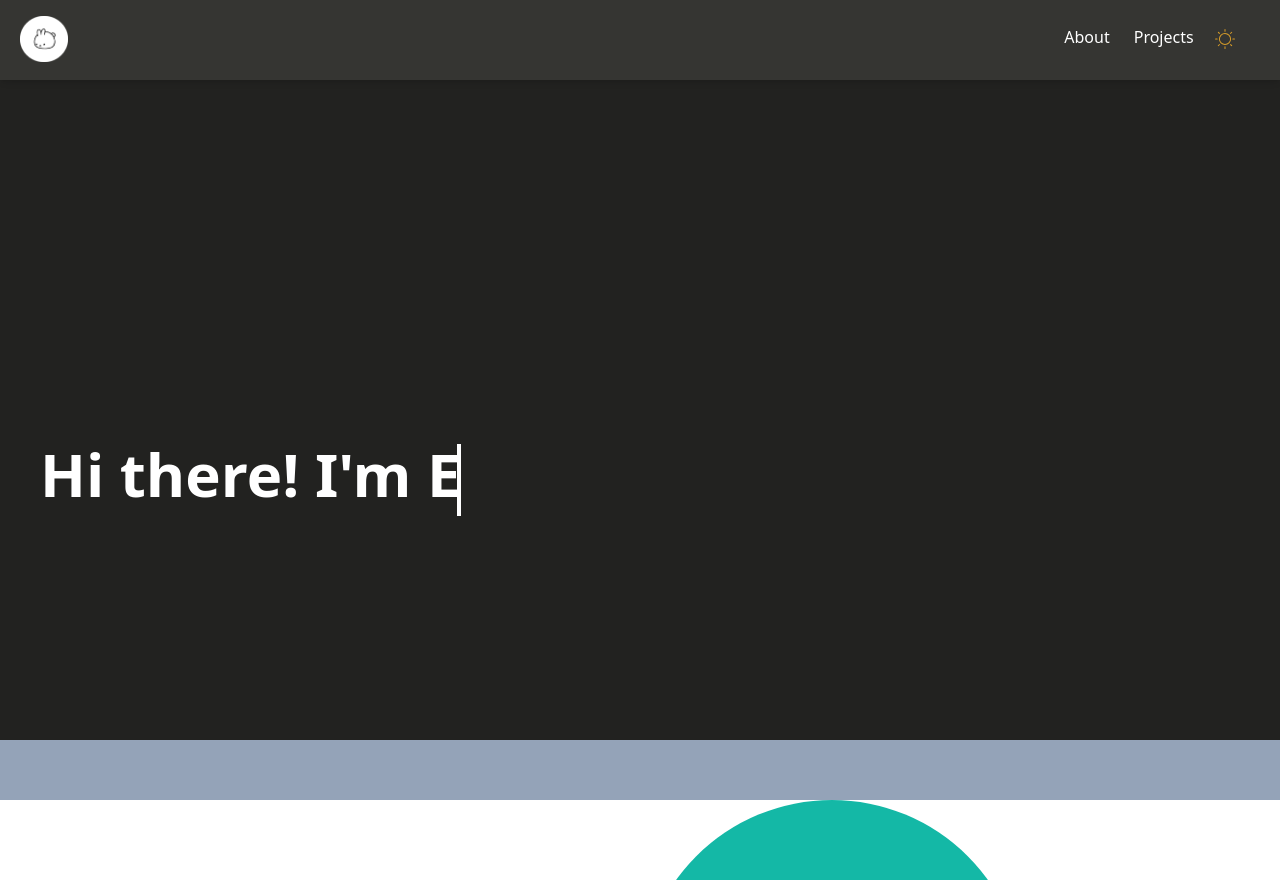
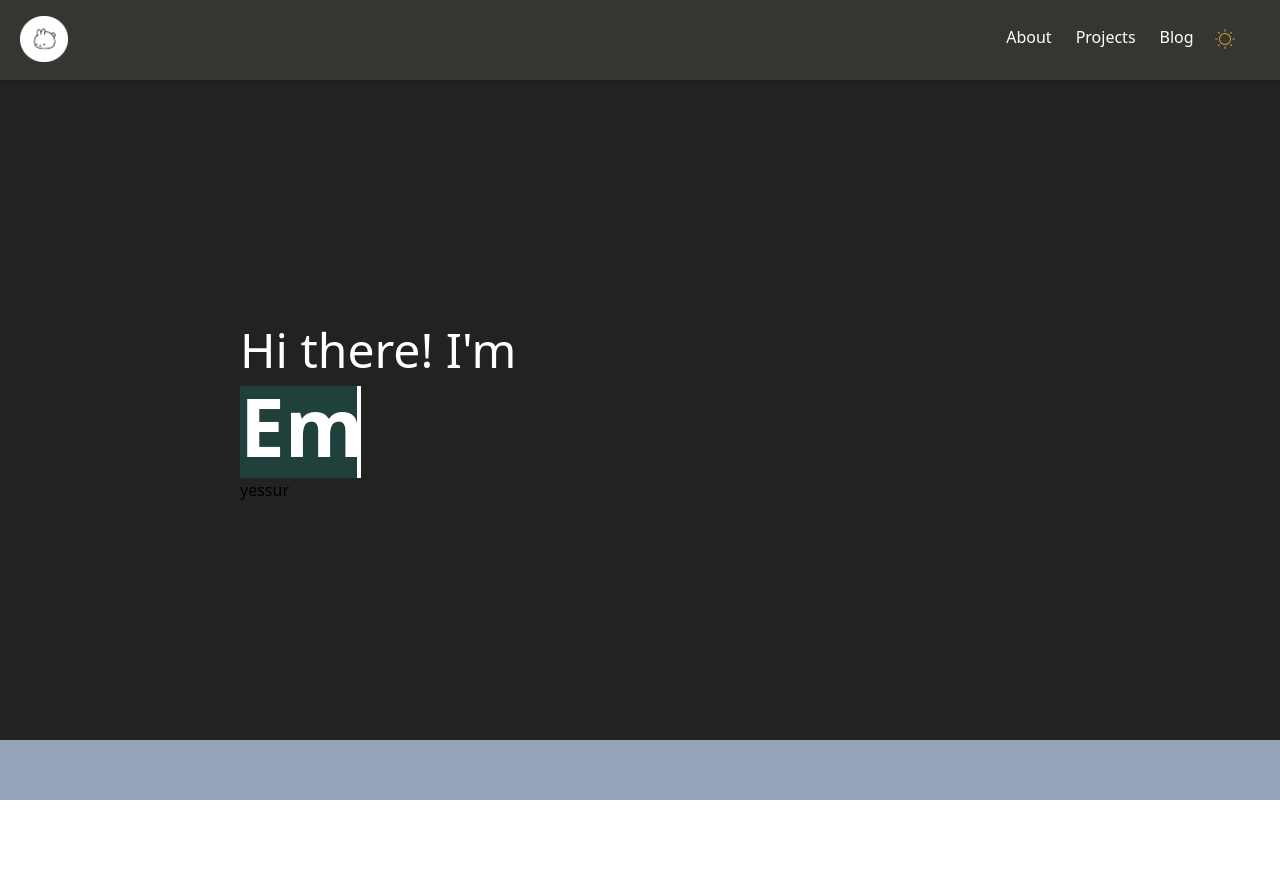
Before and after one commit to eemliu/my-port, a React (Create React App) app: page / in a window 1280 px wide. After the commit the page ends 800 px from the top, so only its background shows below. Built offline with nearby package versions, Linux system fonts and the light colour scheme.

Commit message:
fixing main page

```diff
--- a/package.json
+++ b/package.json
@@ -18,6 +18,7 @@
     "react-router": "^6.10.0",
     "react-router-dom": "^6.10.0",
     "react-scripts": "5.0.1",
+    "tailwind-scrollbar-hide": "^1.1.7",
     "web-vitals": "^2.1.4"
   },
   "scripts": {
--- a/src/App.jsx
+++ b/src/App.jsx
@@ -10,6 +10,7 @@ import About from './pages/About';
 import Projects from './pages/Projects.jsx';
 import Footer from './components/Footer.jsx';
 import Navbar from './components/Navbar.jsx';
+import Blog from './pages/Blog.jsx';
 
 function App() {
   const [activeTab, setActiveTab] = useState(initial.activeTab);
@@ -34,6 +35,7 @@ function App() {
         <Route path='/' element={<Landing />} />
         <Route path='/About' element={<About />} />
         <Route path='/Projects' element={<Projects />}></Route>
+        <Route path='/Blog' element={<Blog />}></Route>
       </Routes>
       <Footer></Footer>
     </BrowserRouter>
--- a/src/components/Footer.jsx
+++ b/src/components/Footer.jsx
@@ -3,9 +3,7 @@ import React from 'react'
 const Footer = () => {
   return (
     <div className='footer'>
-        <div className='bubble-wrapper'>
-            <div className='bubble'></div>
-        </div>
+
     </div>
   )
 }
--- a/src/components/Navbar.jsx
+++ b/src/components/Navbar.jsx
@@ -12,7 +12,7 @@ const Navbar = () => {
   const [activeTab, setActiveTab] = [getters.activeTab, setters.setActiveTab];
   const [isDarkMode, setIsDarkMode] = [getters.isDarkMode, setters.setIsDarkMode];
 
-  const tabs = [{ label: 'About' }, { label: 'Projects' }];
+  const tabs = [{ label: 'About' }, { label: 'Projects' }, { label: 'Blog'}];
   const displayIconStyling = {
     color: `${isDarkMode ? '#d69c29' : '#5487DE'}`,
     width: '2em',
--- a/src/index.css
+++ b/src/index.css
@@ -23,20 +23,14 @@
   }
 
   .default-page-styling {
-    @apply flex flex-col pt-20 bg-lightbgColour dark:bg-bgColour1 h-screen transition-colors duration-300
-    ;
+    @apply flex flex-col justify-center pt-[10em] bg-lightbgColour dark:bg-bgColour1 h-screen transition-colors duration-300 pl-10;
   }
 
   .footer {
-    @apply bottom-0 fixed bg-slate-400 h-[60px] w-screen;
+    @apply bottom-0 fixed bg-slate-400 h-[60px] w-[100%];
   }
 
-  .bubble-wrapper {
-    @apply h-[100%] w-[100%] pointer-events-none;
+  .typing-text {
+    @apply animate-typing overflow-hidden whitespace-nowrap border-r-4 border-r-black pr-5 pb-3 text-6xl font-semibold text-darkFont dark:text-lightFont dark:border-r-lightFont text-[5em];
   }
-
-  .bubble {
-    @apply h-[30vw] w-[30vw] bg-teal-500 rounded-full absolute left-[50%] top-[100%];
-  }
-
 }
--- /dev/null
+++ b/src/pages/Blog.jsx
@@ -0,0 +1,12 @@
+import React from 'react'
+
+const Blog = () => {
+  return (
+    <div className='default-page-styling'>
+
+
+    </div>
+  )
+}
+
+export default Blog
--- a/src/pages/Landing.jsx
+++ b/src/pages/Landing.jsx
@@ -1,16 +1,24 @@
 import React from 'react'
-import { Context, useContext } from '../context';
+// import { Context, useContext } from '../context';
 
 const Landing = () => {
-  const { getters, setters } = useContext(Context);
+  // const { getters, setters } = useContext(Context);
 
   return (
-    <div className='default-page-styling'>
-      <div className="flex min-h-screen items-center justify-start  p-10">
+    <div className='default-page-styling pt-[1em] pl-[15em]'>
+      <h1 className='text-[3em] dark:text-white transition-all duration-100'>Hi there! I'm</h1>
+      <div className="flex items-center justify-start">
         <div className="w-max">
-        <h1 className="animate-typing overflow-hidden whitespace-nowrap border-r-4 border-r-teal-500 pr-5 pb-3 text-6xl font-semibold text-darkFont dark:text-lightFont dark:border-r-lightFont">Hi there! I'm Emily </h1>
+        <h1 className="typing-text bg-teal-500  bg-opacity-20">Emily</h1>
         </div>
       </div>
+
+      {/* <div className="flex items-center justify-start">
+        <div className="w-max">
+        <h1 className="typing-text">Hi there! I'm <span className='bg-teal-500 bg-opacity-20'>Emily</span></h1>
+        </div>
+      </div> */}
+      <h1>yessur</h1>
     </div>
   )
 }
--- a/tailwind.config.js
+++ b/tailwind.config.js
@@ -34,7 +34,7 @@ module.exports = {
         }
       },
       animation: {
-        typing: "typing 2s steps(30) infinite alternate, blink 0.8s infinite"
+        typing: "typing 1s steps(10) infinite alternate, blink 0.5s infinite"
       }
     },
   },
```
Also changed, not shown: 1 other file (tests, documents, lock files or other folders).
